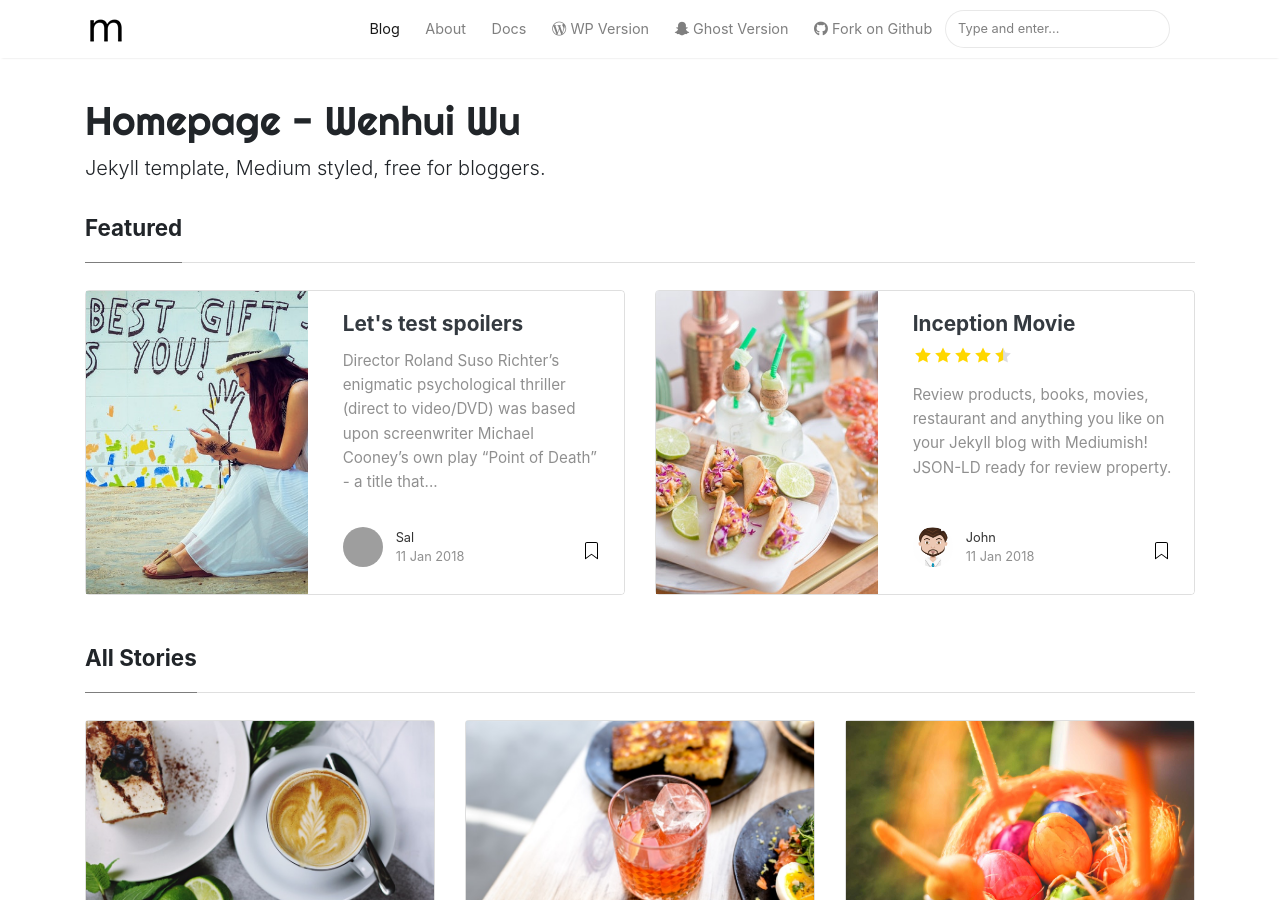
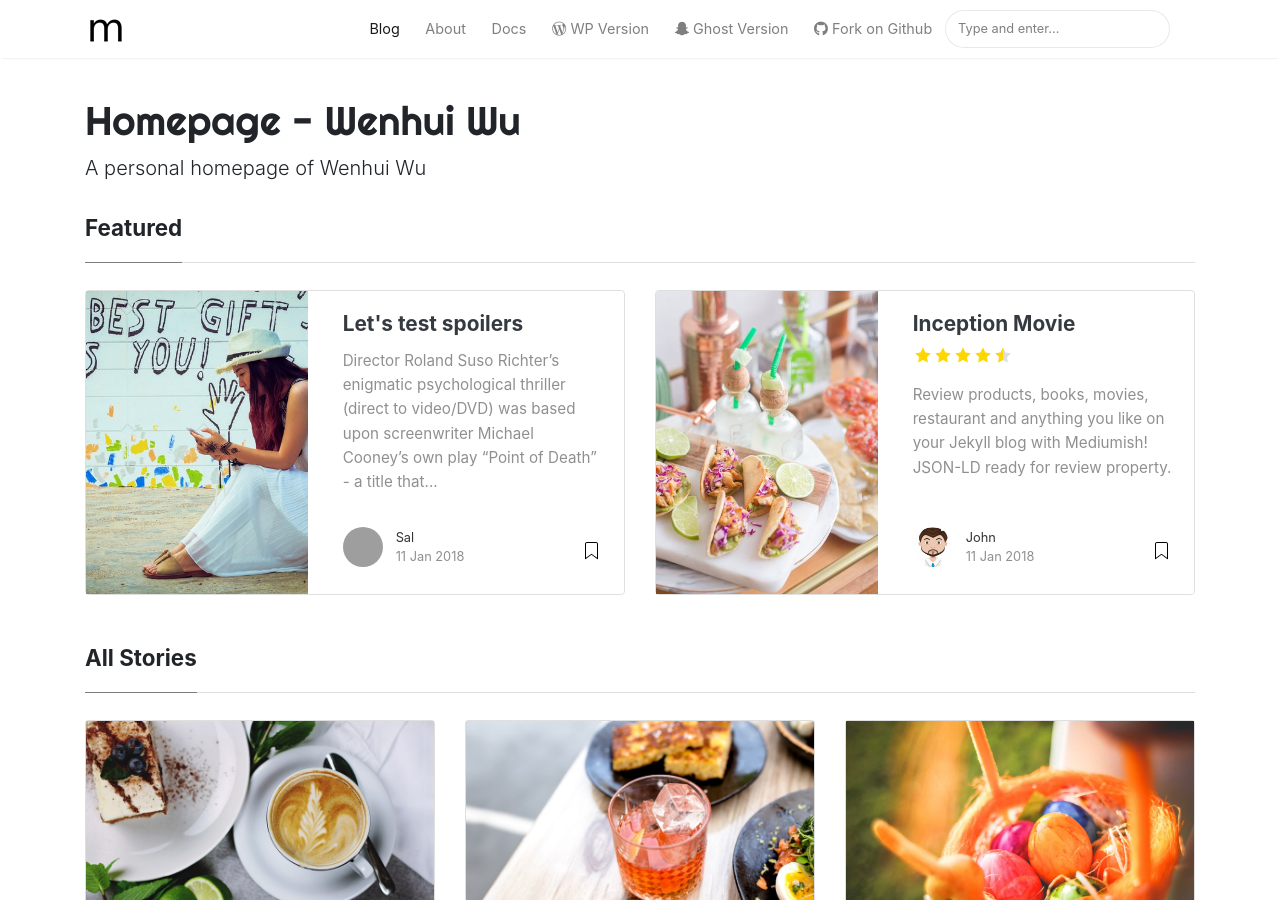
Before and after one commit to Wenhui-Wu/Wenhui-Wu.github.io, a Jekyll site: the page built from index.html, in a window 1280 px wide and 900 px high. Built offline with Jekyll 4.4.1, drawn with Linux system fonts in a browser that asks for light colours; nearby versions of some CDN libraries; the list of posts is cut into pages by our own code; grey boxes are pictures that could not be loaded.

Commit message:
Update _config.yml

```diff
--- a/_config.yml
+++ b/_config.yml
@@ -1,7 +1,7 @@
 # Site
 name: "Homepage - Wenhui Wu"
 title: "Homepage"
-description: "Jekyll template, Medium styled, free for bloggers."
+description: "A personal homepage of Wenhui Wu"
 logo: 'assets/images/logo.png'
 favicon: 'assets/images/logo.png'
 baseurl: /Wenhui-Wu.github.io
```
